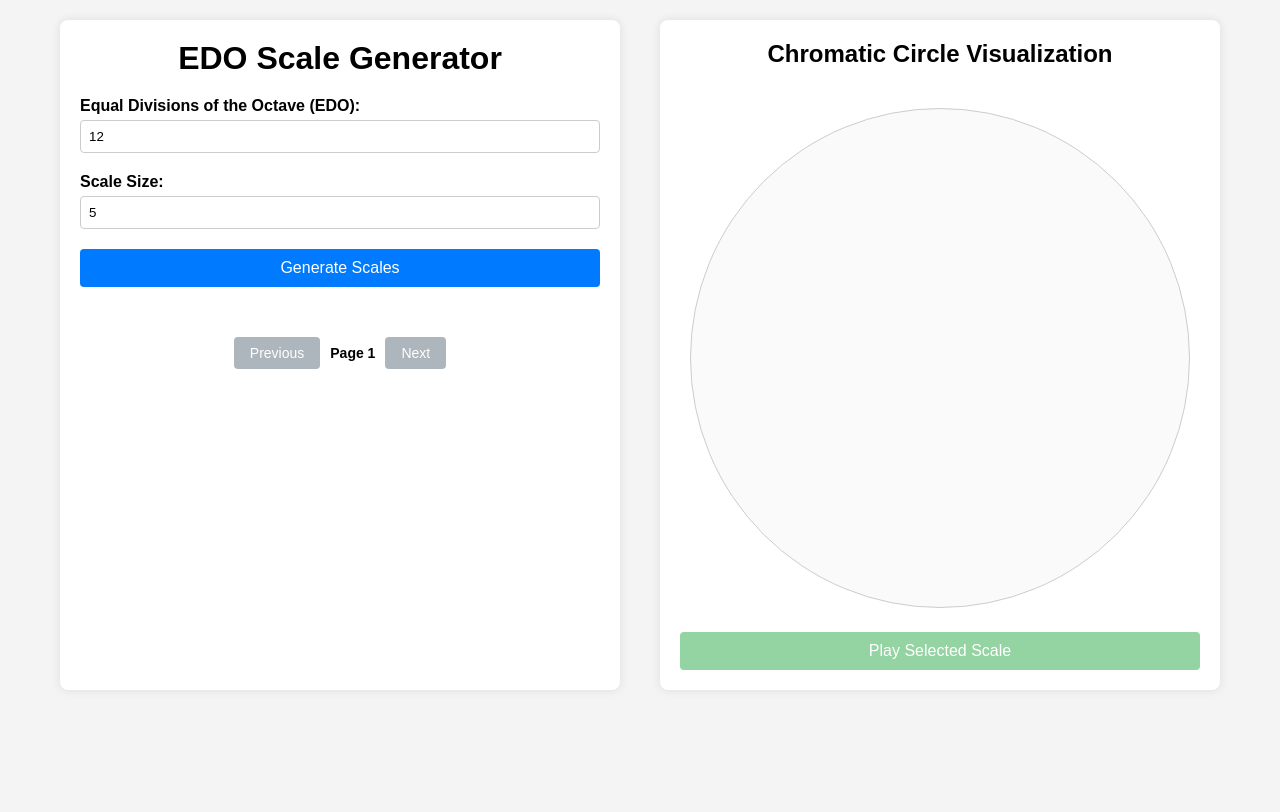
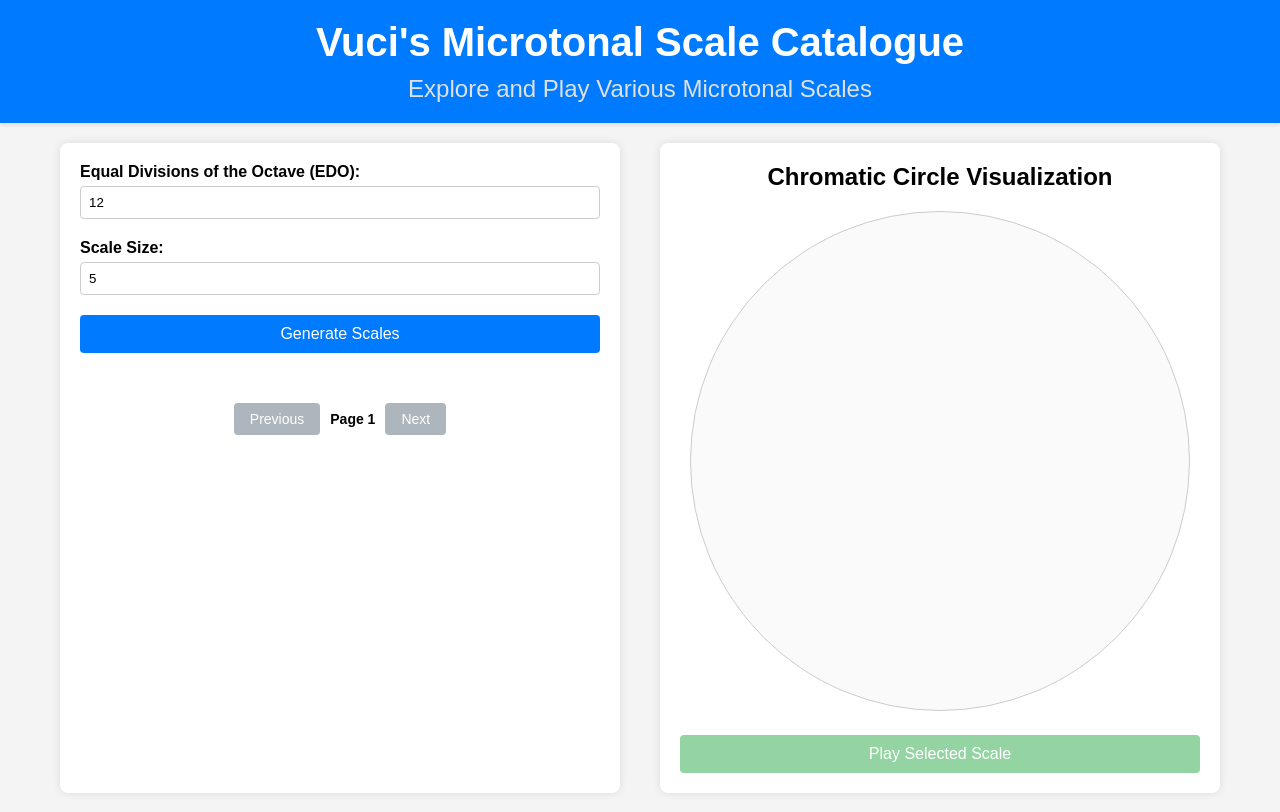
Before and after one commit to NickVuci/Scale-Catalogue, a plain HTML site: page index.html in a window 1280 px wide. Drawn offline with nearby package versions, Linux system fonts and the light colour scheme.

Commit message:
formatted header

```diff
--- a/index.html
+++ b/index.html
@@ -4,7 +4,7 @@
     <meta charset="UTF-8">
     <meta http-equiv="X-UA-Compatible" content="IE=edge">
     <meta name="viewport" content="width=device-width, initial-scale=1.0">
-    <title>EDO Scale Generator</title>
+    <title>Vuci's Microtonal Scale Catalogue</title>
     <link rel="stylesheet" href="styles.css">
     <!-- Include D3.js -->
     <script src="https://d3js.org/d3.v7.min.js"></script>
@@ -12,9 +12,16 @@
     <script src="https://cdnjs.cloudflare.com/ajax/libs/tone/14.8.35/Tone.min.js"></script>
 </head>
 <body>
+    <!-- Header Section: Title and Subtitle -->
+    <header>
+        <h1>Vuci's Microtonal Scale Catalogue</h1>
+        <h2>Explore and Play Various Microtonal Scales</h2>
+    </header>
+
+    <!-- Main Container: Two Columns -->
     <div class="container">
         <div class="left-column">
-            <h1>EDO Scale Generator</h1>
+            <!-- Removed Title from Here -->
             <div class="input-group">
                 <label for="edo">Equal Divisions of the Octave (EDO):</label>
                 <input type="number" id="edo" name="edo" min="1" value="12">
--- a/styles.css
+++ b/styles.css
@@ -11,6 +11,27 @@ body {
     min-height: 100vh;
 }
 
+/* Header Styling */
+header {
+    background-color: #007BFF; /* Blue background for header */
+    color: #fff; /* White text color */
+    padding: 20px 0; /* Vertical padding */
+    text-align: center; /* Center the text */
+    box-shadow: 0 2px 4px rgba(0,0,0,0.1); /* Subtle shadow for depth */
+}
+
+header h1 {
+    font-size: 2.5em; /* Large font size for main title */
+    margin-bottom: 10px; /* Space below the title */
+}
+
+header h2 {
+    font-size: 1.5em; /* Slightly smaller font for subtitle */
+    font-weight: normal; /* Normal font weight */
+    color: #e0e0e0; /* Light gray color for subtitle */
+}
+
+/* Main Container: Two Columns */
 .container {
     display: flex;
     flex-direction: row;
@@ -39,8 +60,7 @@ body {
 }
 
 h1, h2 {
-    text-align: center;
-    margin-bottom: 20px;
+    /* Removed from here as they are now in the header */
 }
 
 .input-group {
@@ -203,4 +223,13 @@ button:hover {
     #paginationControls {
         flex-wrap: wrap;
     }
+
+    /* Adjust header font sizes for smaller screens */
+    header h1 {
+        font-size: 2em;
+    }
+
+    header h2 {
+        font-size: 1.2em;
+    }
 }
```
